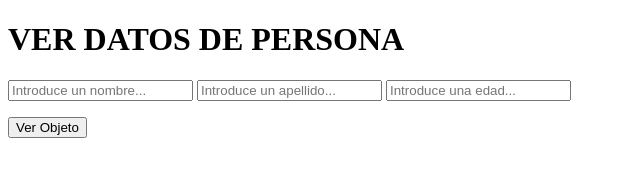
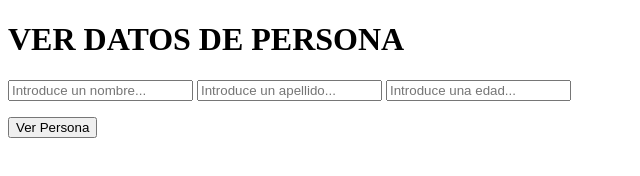
Before and after one commit to franaragoncei/fullstack, a plain HTML site: page Ejercicio14/ejercicio14.html in a window 1280 px wide. Shown: the full height of the page, 0-640 px from the left. Drawn offline with Linux system fonts and the light colour scheme.

Commit message:
Cambia nombre boton

```diff
--- a/Ejercicio14/ejercicio14.html
+++ b/Ejercicio14/ejercicio14.html
@@ -12,7 +12,7 @@
     <input id="apellido" type="text" placeholder="Introduce un apellido...">
     <input id="edad" type="number" placeholder="Introduce una edad...">
     <p></p>
-    <button id="btn">Ver Objeto</button>
+    <button id="btn">Ver Persona</button>
     <script src="ejercicio14.js"></script>
 </body>
 </html>
```
